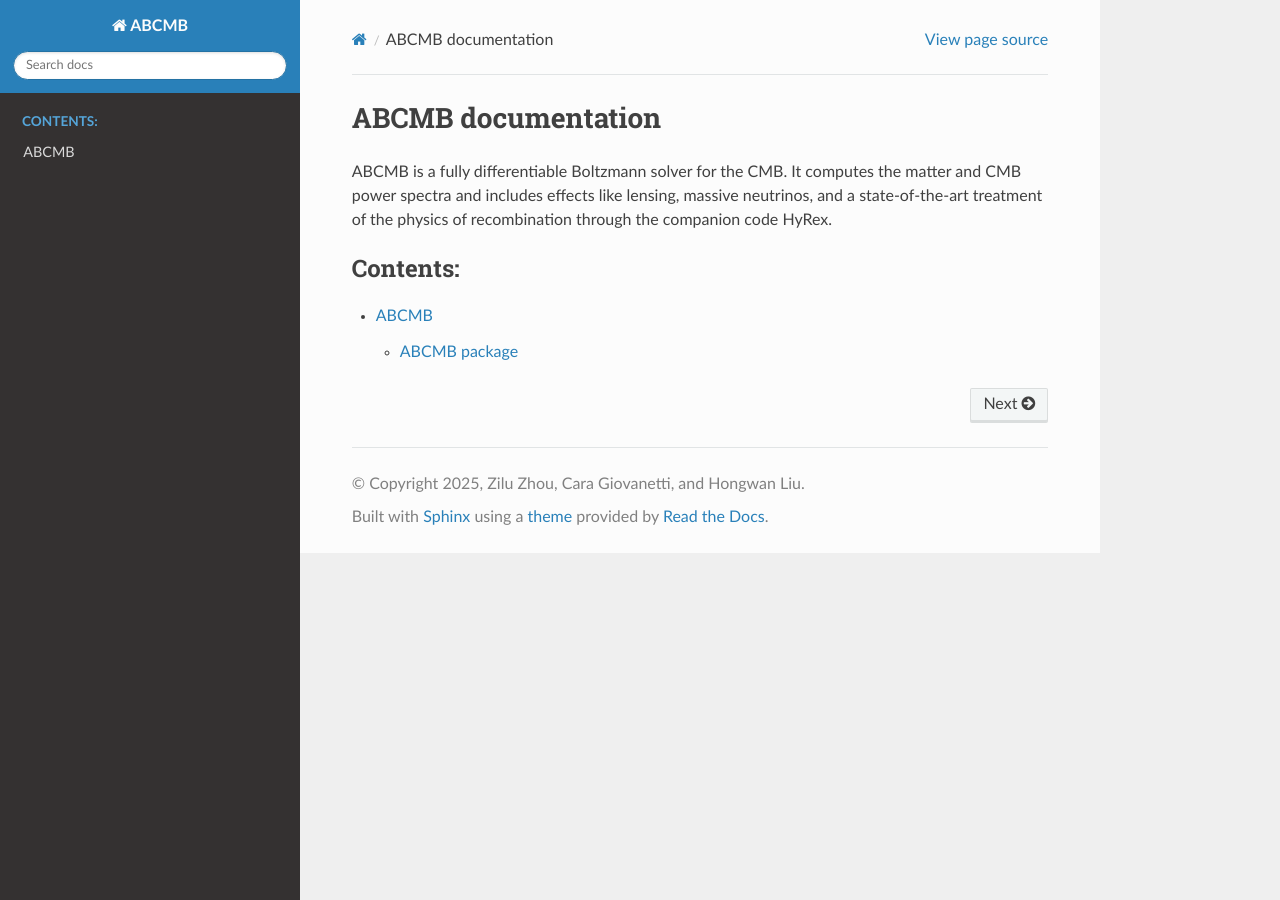
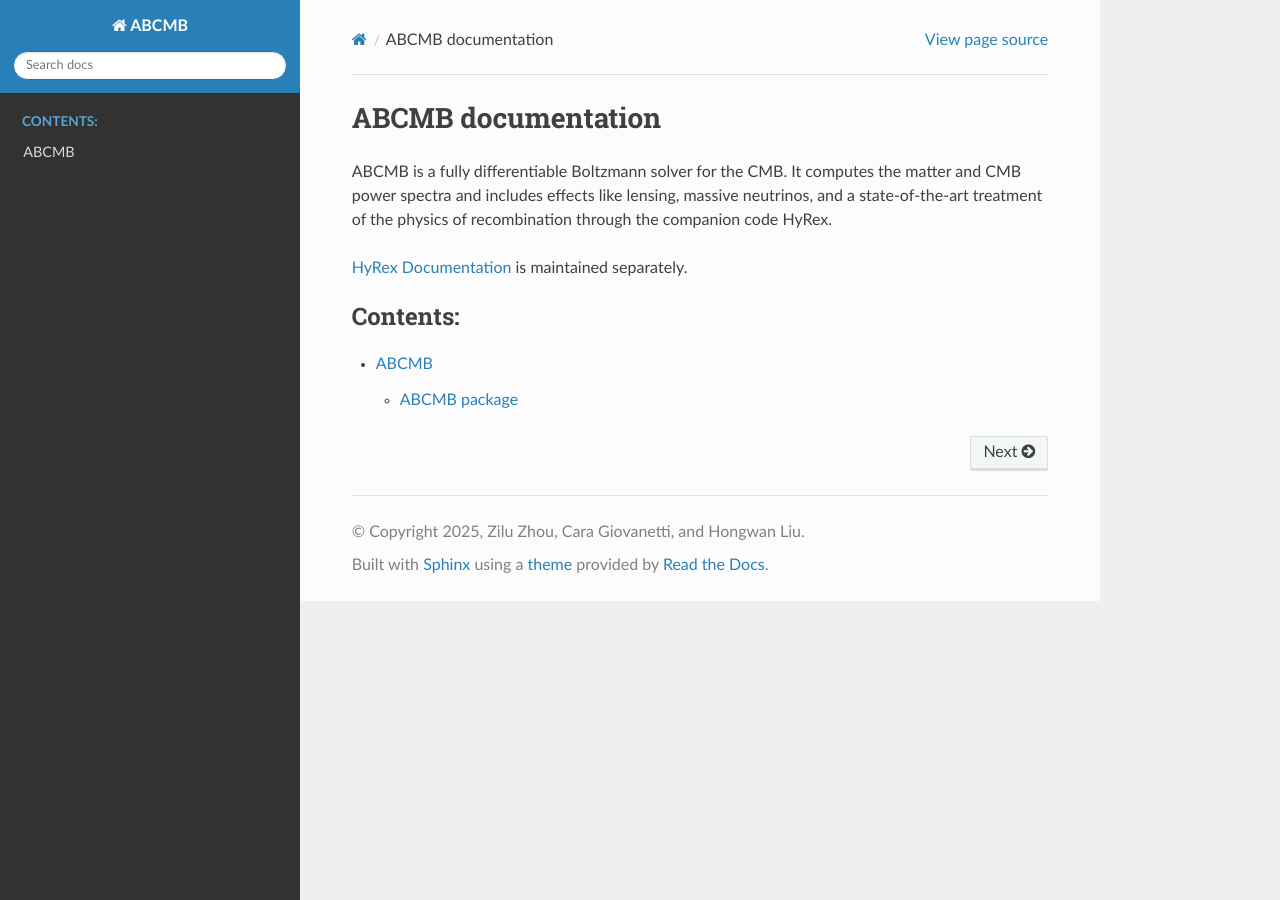
Before and after one commit to mshettyFE/ABCMB, a Sphinx documentation site: the page built from docs/index.rst, in a window 1280 px wide. Built offline with Sphinx 7.4.7 and the Read the Docs theme 3.1.0, drawn with Linux system fonts in a browser that asks for light colours.

Commit message:
link hyrex docs

```diff
--- a/docs/index.rst
+++ b/docs/index.rst
@@ -11,6 +11,10 @@ It computes the matter and CMB power spectra and includes effects
 like lensing, massive neutrinos, and a state-of-the-art treatment
 of the physics of recombination through the companion code HyRex.
 
+`HyRex Documentation <https://hyrex.readthedocs.io/en/latest/>`_ is maintained separately.
+
+
+
 
 .. toctree::
    :maxdepth: 2
```
